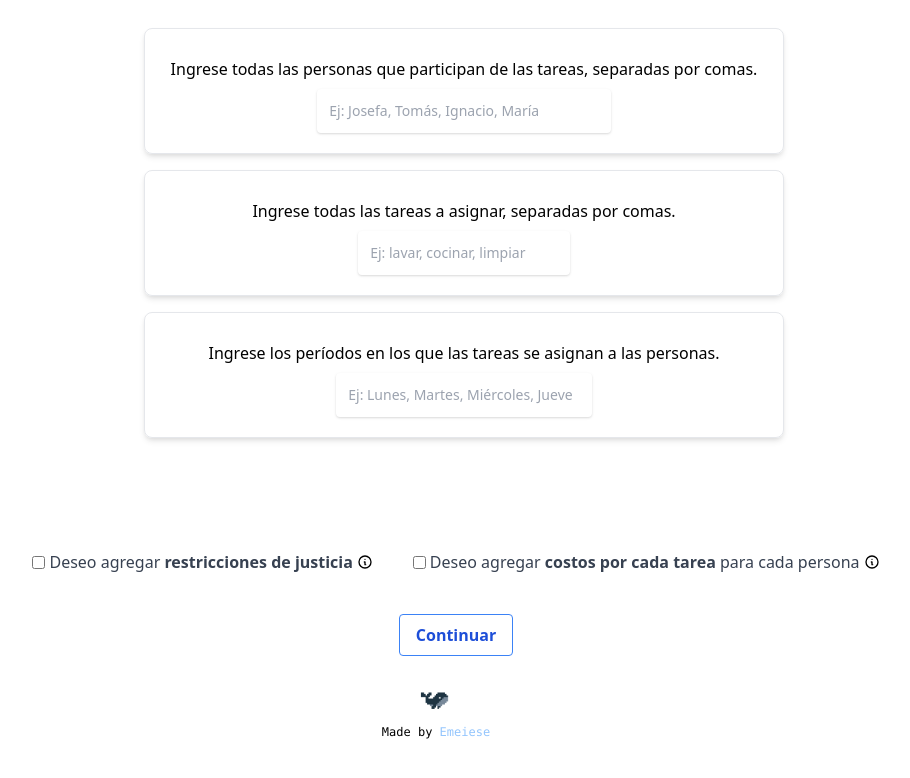
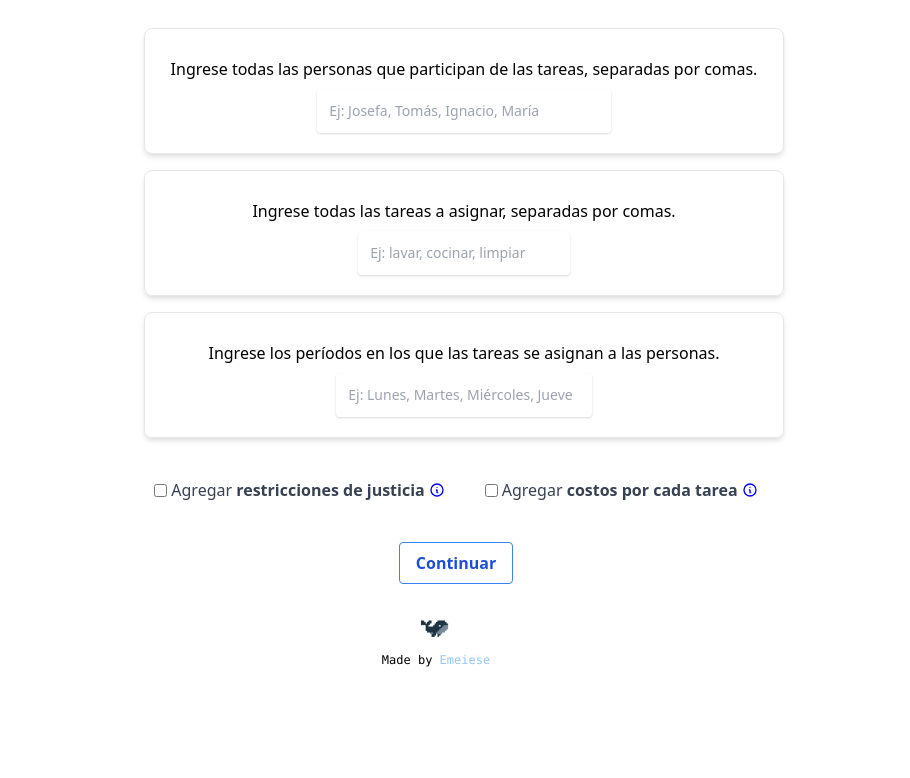
Before and after one commit to emeiese/task-assignation-frontend, a Vue app: page /assigner in a window 1280 px wide. Shown: the top 778 px of the page, without its empty margins (204-1114 px from the left). Built offline with nearby package versions, Linux system fonts and the light colour scheme.

Commit message:
style(assigner): change color of icon & others

```diff
--- a/src/views/assigner.vue
+++ b/src/views/assigner.vue
@@ -33,7 +33,7 @@
       />
     </div>
     <div
-      class="flex flex-col md:flex-row pt-10 md:pt-28 pb-10 space-y-5 md:space-y-0 md:space-x-10"
+      class="flex flex-col md:flex-row pt-10 pb-10 space-y-5 md:space-y-0 md:space-x-10"
     >
       <div class="text-gray-700 flex flex-row items-center space-x-1">
         <input
@@ -42,31 +42,30 @@
           @click="uncheckRestrictions()"
         />
         <span class="ml-1"
-          >Deseo agregar
-          <span class="font-bold cursor-pointer">
+          >Agregar
+          <span class="font-bold">
             restricciones de justicia
           </span>
         </span>
         <img
           src="../assets/icons/information-circle.svg"
           alt="Information sign"
-          class="h-4 w-4 text-blue-600"
+          class="h-4 w-4 cursor-pointer"
           @click="showRestrictionInfo = true"
         />
       </div>
       <div class="text-gray-700 flex flex-row items-center space-x-1">
         <input type="checkbox" ref="costsSelected" @click="uncheckCosts()" />
         <span class="ml-1"
-          >Deseo agregar
-            <span class="font-bold cursor-pointer">
-              costos por cada tarea
-            </span>
-          para cada persona</span
-        >
+          >Agregar
+          <span class="font-bold">
+            costos por cada tarea
+          </span>
+        </span>
         <img
           src="../assets/icons/information-circle.svg"
           alt="Information sign"
-          class="h-4 w-4 text-blue-600"
+          class="h-4 w-4 cursor-pointer"
           @click="showCostsInfo = true"
         />
       </div>
```
Also changed, not shown: src/assets/icons/information-circle.svg.
